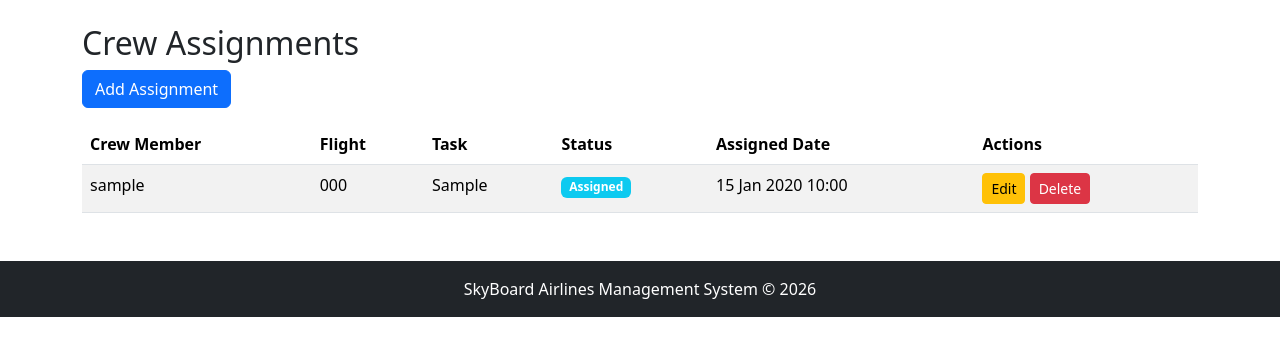
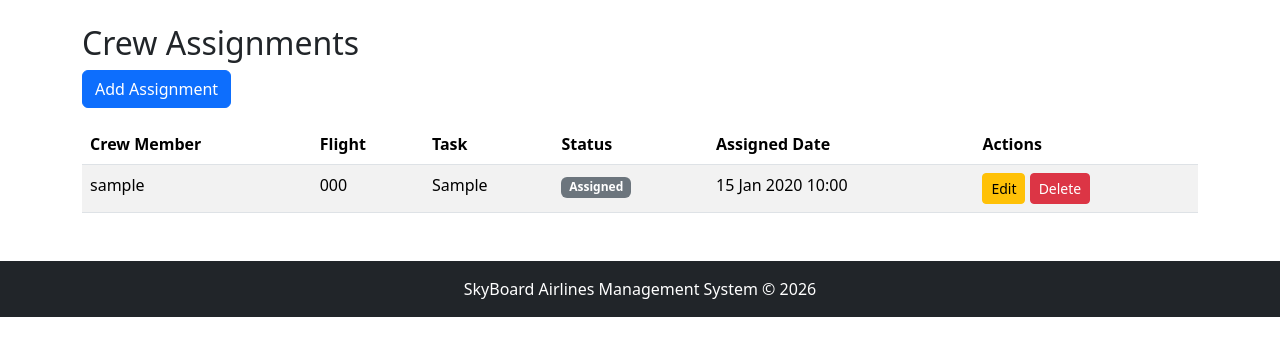
Before and after one commit to d3MBA/WFD-Project-B00165672, a Django app: page /assignments/ in a window 1280 px wide. Shown: the part 80-436 px from the top of the page. Run offline with Django 5.2, Linux system fonts and the light colour scheme; a user stored in the database is signed in; tables that the repository leaves empty hold one stand-in row (values such as "Sample post").

Commit message:
fix badge colors and add table hover to all list templates

```diff
--- a/main/templates/main/aircraft/aircraft_list.html
+++ b/main/templates/main/aircraft/aircraft_list.html
@@ -7,7 +7,7 @@
 <a href="{% url 'aircraft_create' %}" class="btn btn-primary mb-3">Add Aircraft</a>
 
 {% if aircraft %}
-<table class="table table-striped">
+<table class="table table-striped table-hover">
     <thead>
         <tr>
             <th>Registration</th>
@@ -29,7 +29,7 @@
                 {% elif a.status == 'maintenance' %}
                     <span class="badge bg-warning">Maintenance</span>
                 {% elif a.status == 'retired' %}
-                    <span class="badge bg-secondary">Retired</span>
+                    <span class="badge bg-danger">Retired</span>
                 {% endif %}
             </td>
             <td>
--- a/main/templates/main/assignments/assignment_list.html
+++ b/main/templates/main/assignments/assignment_list.html
@@ -7,7 +7,7 @@
 <a href="{% url 'assignment_create' %}" class="btn btn-primary mb-3">Add Assignment</a>
 
 {% if assignments %}
-<table class="table table-striped">
+<table class="table table-striped table-hover">
     <thead>
         <tr>
             <th>Crew Member</th>
@@ -26,11 +26,11 @@
             <td>{{ a.task }}</td>
             <td>
                 {% if a.status == 'assigned' %}
-                    <span class="badge bg-info">Assigned</span>
+                    <span class="badge bg-secondary">Assigned</span>
                 {% elif a.status == 'in_progress' %}
-                    <span class="badge bg-warning">In Progress</span>
+                    <span class="badge bg-primary">In Progress</span>
                 {% elif a.status == 'completed' %}
-                    <span class="badge bg-success">Completed</span>
+                    <span class="badge bg-info">Completed</span>
                 {% endif %}
             </td>
             <td>{{ a.assigned_date|date:"d M Y H:i" }}</td>
--- a/main/templates/main/bookings/booking_list.html
+++ b/main/templates/main/bookings/booking_list.html
@@ -10,7 +10,7 @@
 {% endif %}
 
 {% if bookings %}
-<table class="table table-striped">
+<table class="table table-striped table-hover">
     <thead>
         <tr>
             <th>Flight</th>
--- a/main/templates/main/bookings/flight_search.html
+++ b/main/templates/main/bookings/flight_search.html
@@ -30,7 +30,7 @@
 
 <!-- Results -->
 {% if flights %}
-<table class="table table-striped">
+<table class="table table-striped table-hover">
     <thead>
         <tr>
             <th>Flight Number</th>
--- a/main/templates/main/categories/category_list.html
+++ b/main/templates/main/categories/category_list.html
@@ -7,7 +7,7 @@
 <a href="{% url 'category_create' %}" class="btn btn-primary mb-3">Add Category</a>
 
 {% if categories %}
-<table class="table table-striped">
+<table class="table table-striped table-hover">
     <thead>
         <tr>
             <th>Name</th>
--- a/main/templates/main/dashboard/crew_dashboard.html
+++ b/main/templates/main/dashboard/crew_dashboard.html
@@ -46,7 +46,7 @@
 <!-- upcoming assignments -->
 <h4>Upcoming Assignments</h4>
 {% if upcoming %}
-<table class="table table-striped">
+<table class="table table-striped table-hover">
     <thead>
         <tr>
             <th>Flight</th>
@@ -67,9 +67,9 @@
             <td>{{ a.task }}</td>
             <td>
                 {% if a.status == 'assigned' %}
-                    <span class="badge bg-info">Assigned</span>
+                    <span class="badge bg-secondary">Assigned</span>
                 {% elif a.status == 'in_progress' %}
-                    <span class="badge bg-warning">In Progress</span>
+                    <span class="badge bg-primary">In Progress</span>
                 {% endif %}
             </td>
         </tr>
--- a/main/templates/main/flights/flight_delete.html
+++ b/main/templates/main/flights/flight_delete.html
@@ -6,7 +6,7 @@
 <h2>Delete Flight</h2>
 <div class="card">
     <div class="card-body">
-        <p>Are you sure you want to delete the flight <strong>{{ flight.flight_number }} ({{ flight.origin }} &rarr; {{ flight.destination }})</strong>?</p>
+        <p>Are you sure you want to delete the flight <strong>{{ flight.flight_number }}</strong> ({{ flight.origin }} to {{ flight.destination }})?</p>
         <form method="post">
             {% csrf_token %}
             <button type="submit" class="btn btn-danger">Yes, delete</button>
--- a/main/templates/main/flights/flight_detail.html
+++ b/main/templates/main/flights/flight_detail.html
@@ -22,13 +22,13 @@
         <p><strong>Available Seats:</strong> {{ flight.available_seats }}</p>
         <p><strong>Status:</strong>
             {% if flight.status == 'scheduled' %}
-                <span class="badge bg-info">Scheduled</span>
+                <span class="badge bg-primary">Scheduled</span>
             {% elif flight.status == 'boarding' %}
                 <span class="badge bg-primary">Boarding</span>
             {% elif flight.status == 'departed' %}
                 <span class="badge bg-warning">Departed</span>
             {% elif flight.status == 'arrived' %}
-                <span class="badge bg-success">Arrived</span>
+                <span class="badge bg-info">Arrived</span>
             {% elif flight.status == 'cancelled' %}
                 <span class="badge bg-danger">Cancelled</span>
             {% endif %}
--- a/main/templates/main/flights/flight_list.html
+++ b/main/templates/main/flights/flight_list.html
@@ -7,7 +7,7 @@
 <a href="{% url 'flight_create' %}" class="btn btn-primary mb-3">Add Flight</a>
 
 {% if flights %}
-<table class="table table-striped">
+<table class="table table-striped table-hover">
     <thead>
         <tr>
             <th>Flight Number</th>
@@ -39,13 +39,13 @@
             <td>{{ flight.available_seats }}</td>
             <td>
                 {% if flight.status == 'scheduled' %}
-                    <span class="badge bg-info">Scheduled</span>
+                    <span class="badge bg-primary">Scheduled</span>
                 {% elif flight.status == 'boarding' %}
                     <span class="badge bg-primary">Boarding</span>
                 {% elif flight.status == 'departed' %}
                     <span class="badge bg-warning">Departed</span>
                 {% elif flight.status == 'arrived' %}
-                    <span class="badge bg-success">Arrived</span>
+                    <span class="badge bg-info">Arrived</span>
                 {% elif flight.status == 'cancelled' %}
                     <span class="badge bg-danger">Cancelled</span>
                 {% endif %}
--- a/main/templates/main/purchase_orders/po_list.html
+++ b/main/templates/main/purchase_orders/po_list.html
@@ -7,7 +7,7 @@
 <a href="{% url 'po_create' %}" class="btn btn-primary mb-3">Create New PO</a>
 
 {% if purchase_orders %}
-<table class="table table-striped">
+<table class="table table-striped table-hover">
     <thead>
         <tr>
             <th>PO Number</th>
--- a/main/templates/main/suppliers/supplier_delete.html
+++ b/main/templates/main/suppliers/supplier_delete.html
@@ -7,6 +7,7 @@
 <div class="card">
     <div class="card-body">
         <p>Are you sure you want to delete the supplier <strong>{{ supplier.name }}</strong>?</p>
+        <p class="text-warning">Warning: Any purchase orders linked to this supplier will also be deleted.</p>
         <form method="post">
             {% csrf_token %}
             <button type="submit" class="btn btn-danger">Yes, delete</button>
--- a/main/templates/main/suppliers/supplier_list.html
+++ b/main/templates/main/suppliers/supplier_list.html
@@ -7,7 +7,7 @@
 <a href="{% url 'supplier_create' %}" class="btn btn-primary mb-3">Add Supplier</a>
 
 {% if suppliers %}
-<table class="table table-striped">
+<table class="table table-striped table-hover">
     <thead>
         <tr>
             <th>Name</th>
```
Also changed, not shown: main/templates/main/assignments/my_assignments.html (+4 -4 lines).
